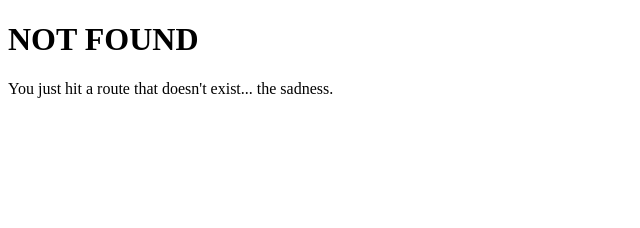
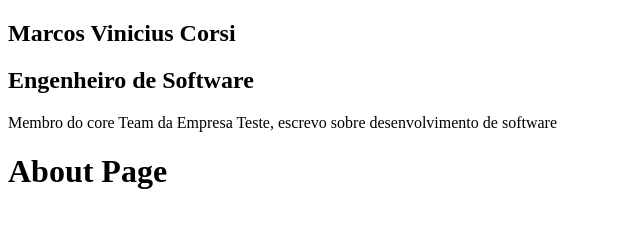
Before and after one commit to marcosvcorsi/my-blog, a Gatsby site: page /about in a window 1280 px wide. Before the commit this address had no page. Shown: the whole page, without its empty margins (0-640 px from the left). Built offline with nearby package versions, Linux system fonts and the light colour scheme; Gatsby itself is replaced by a stand-in of ours.

Commit message:
profile component

```diff
--- /dev/null
+++ b/src/components/Profile/index.js
@@ -0,0 +1,17 @@
+import React from "react"
+
+const Profile = () => {
+  return (
+    <div className="Profile-wrapper">
+      <h1>Marcos Vinicius Corsi</h1>
+      <h2>Engenheiro de Software</h2>
+
+      <p>
+        Membro do core Team da Empresa Teste, escrevo sobre desenvolvimento de
+        software
+      </p>
+    </div>
+  )
+}
+
+export default Profile
--- a/src/components/layout.js
+++ b/src/components/layout.js
@@ -1,8 +1,16 @@
 import React from "react"
 import PropTypes from "prop-types"
+import Profile from "./Profile"
 
 const Layout = ({ children }) => {
-  return <main>{children}</main>
+  return (
+    <>
+      <aside>
+        <Profile />
+      </aside>
+      <main>{children}</main>
+    </>
+  )
 }
 
 Layout.propTypes = {
--- /dev/null
+++ b/src/pages/about.js
@@ -0,0 +1,14 @@
+import React from "react"
+import Layout from "../components/layout"
+import SEO from "../components/seo"
+
+const AboutPage = () => {
+  return (
+    <Layout>
+      <SEO title="Home" />
+      <h1>About Page</h1>
+    </Layout>
+  )
+}
+
+export default AboutPage
--- a/src/pages/index.js
+++ b/src/pages/index.js
@@ -1,4 +1,5 @@
 import React from "react"
+import { Link } from "gatsby"
 
 import Layout from "../components/layout"
 import SEO from "../components/seo"
```
Also changed, not shown: src/pages/using-typescript.tsx (deleted, +0 -34 lines).
